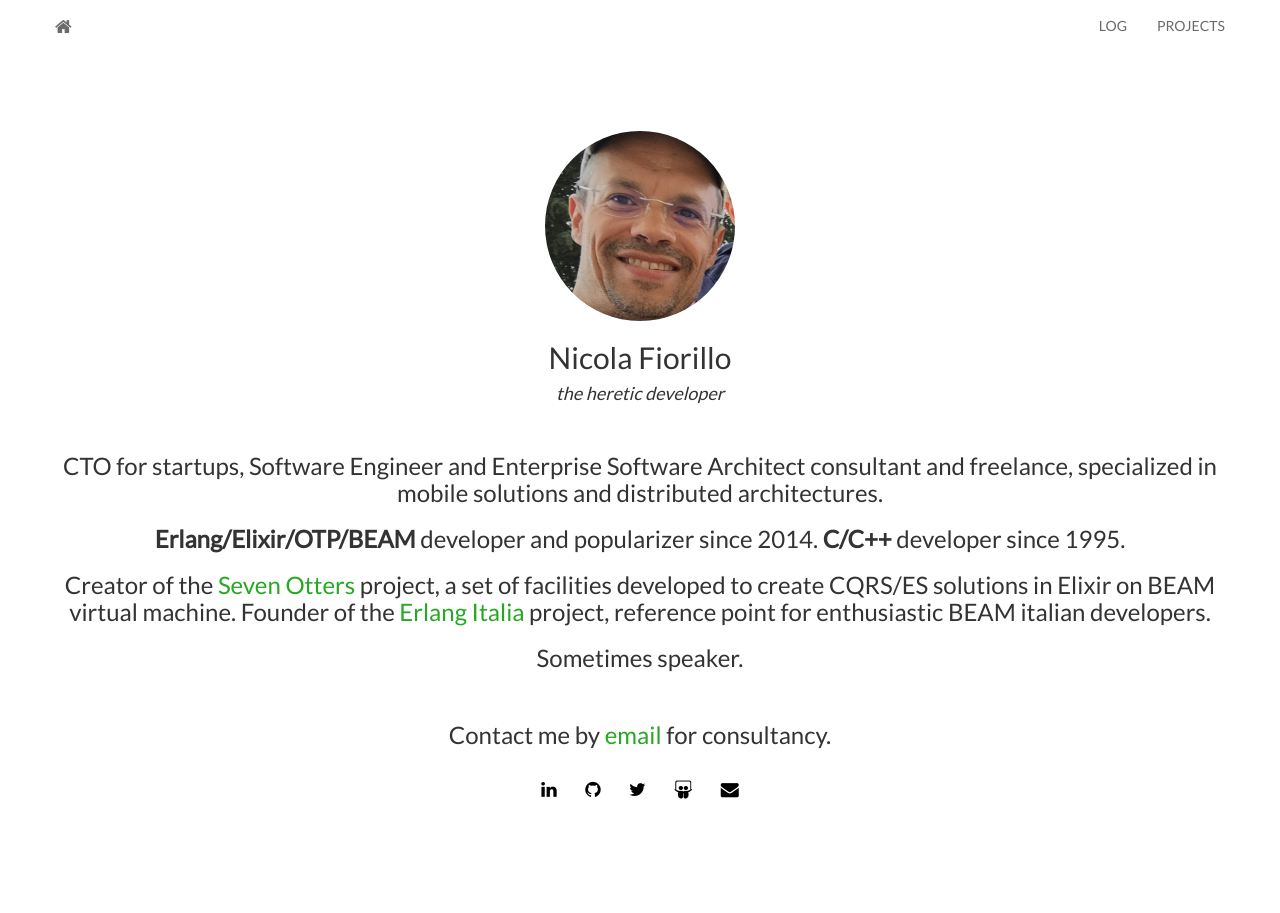
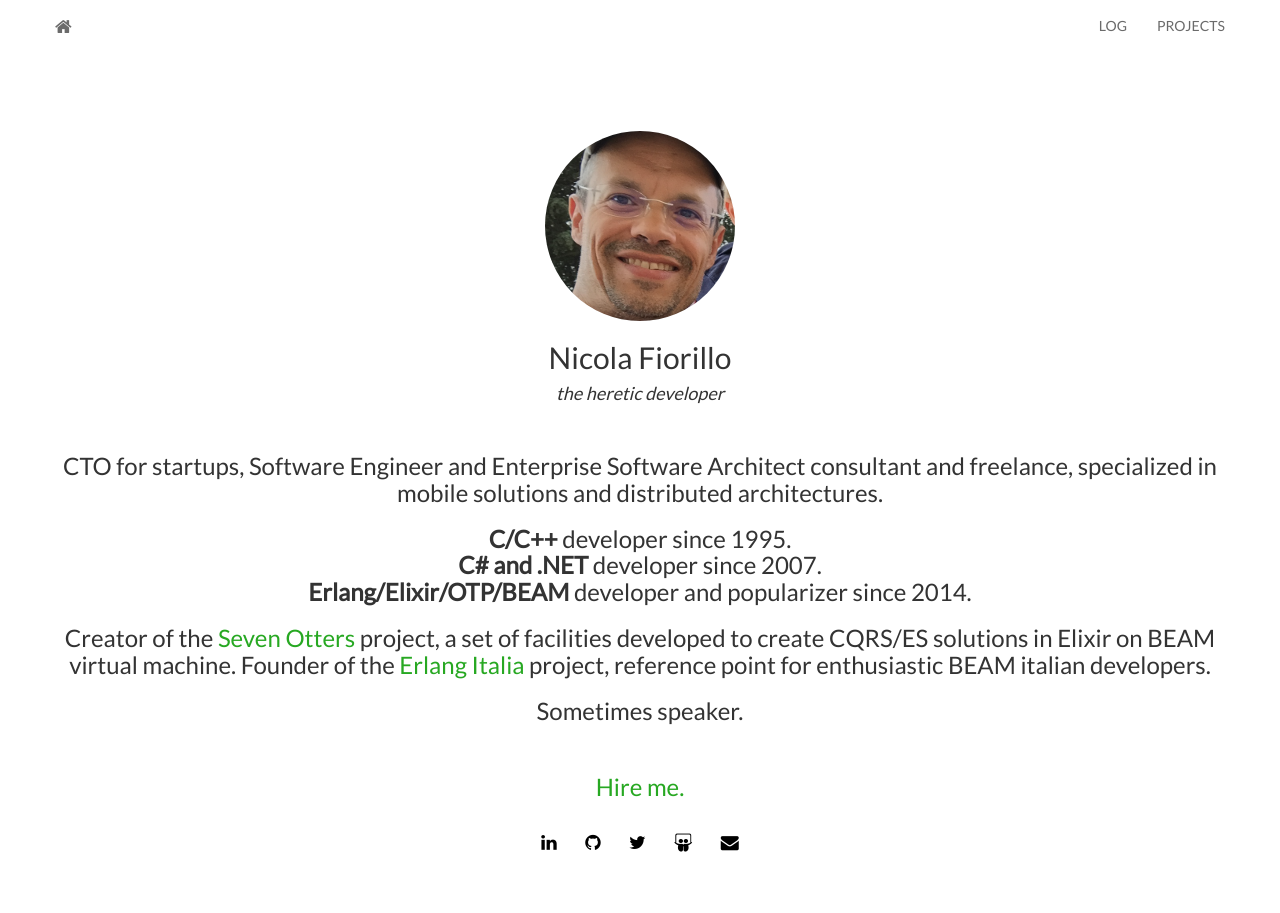
Before and after one commit to nicolafiorillo/nicolafiorillo.github.io, a Jekyll site: the page built from index.html, in a window 1280 px wide. Built offline with Jekyll 4.4.1, drawn with Linux system fonts in a browser that asks for light colours; nearby versions of some CDN libraries; the list of posts is cut into pages by our own code.

Commit message:
Adding .NET.

```diff
--- a/index.html
+++ b/index.html
@@ -12,12 +12,16 @@ layout: home
  		<h4><i>the heretic developer</i></h4>
 		<br/>
  		<h3>CTO for startups, Software Engineer and Enterprise Software Architect consultant and freelance, specialized in mobile solutions and distributed architectures.</h3>
-		<h3><b>Erlang/Elixir/OTP/BEAM</b> developer and popularizer since 2014. <b>C/C++</b> developer since 1995.</h3>
+		<h3>
+			<b>C/C++</b> developer since 1995.<br/>
+			<b>C# and .NET</b> developer since 2007.<br/>
+			<b>Erlang/Elixir/OTP/BEAM</b> developer and popularizer since 2014.<br/>
+		</h3>
 		<h3>Creator of the <a href="https://www.sevenotters.org/">Seven Otters</a> project, a set of facilities developed to create CQRS/ES solutions in Elixir on BEAM virtual machine. Founder of the <a href="https://erlangitalia.com/">Erlang Italia</a> project, reference point for enthusiastic BEAM italian developers.</h3>
   		<h3>Sometimes speaker.</h3>
 		<br/>
 
-	  <h3>Contact me by <a href="mailto:{{ site.email }}">email</a> for consultancy.</h3>
-	  {% include social.html %}
+		<h3><a href="mailto:{{ site.email }}">Hire me.</a></h3>
+		{% include social.html %}
 	</div>
 </section>
```
